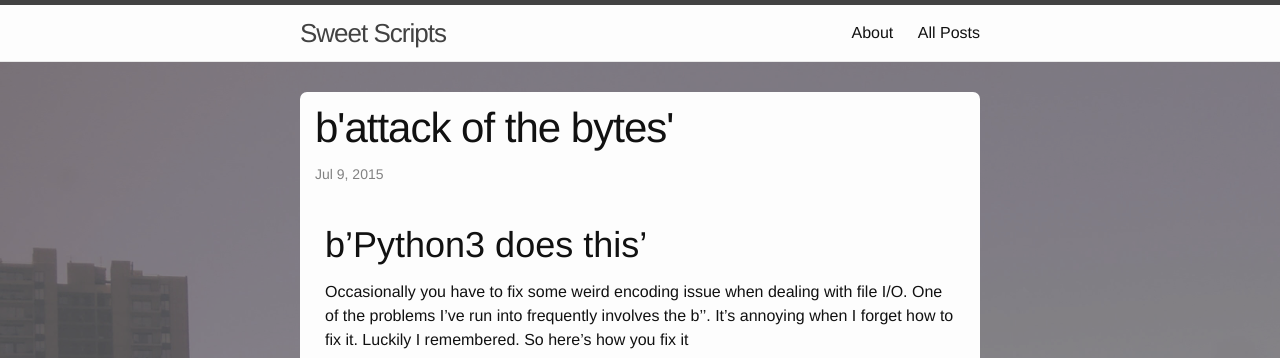
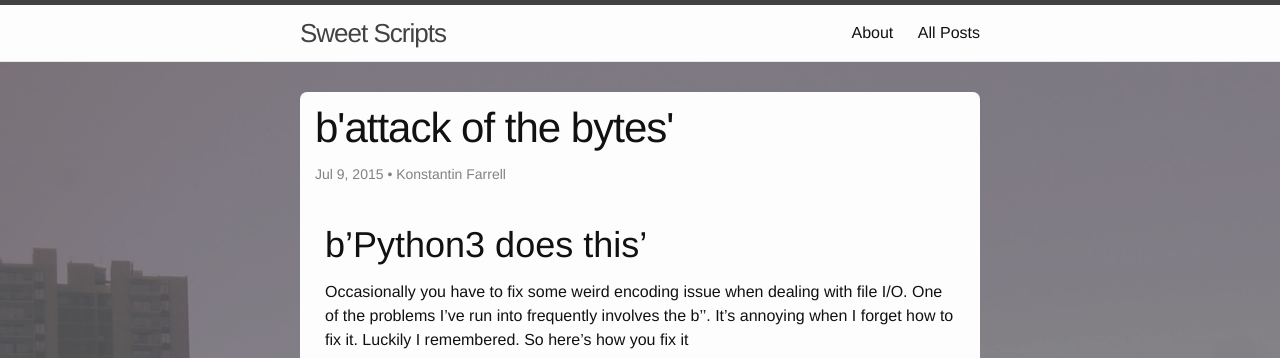
Before and after one commit to plosive/konstantinfarrell.github.io, a Jekyll site: the page built from _posts/2015-07-09-b.md, in a window 1280 px wide. Shown: the top 358 px of the page. Built offline with Jekyll 4.4.1, drawn with Linux system fonts in a browser that asks for light colours.

Commit message:
add post about bytes

```diff
--- a/_posts/2015-07-09-b.md
+++ b/_posts/2015-07-09-b.md
@@ -4,6 +4,7 @@ published: true
 title: "b'attack of the bytes'"
 category: details
 exerpt: How to deal with that stupid b''
+author: Konstantin Farrell
 ---
 
 # b'Python3 does this'
```
